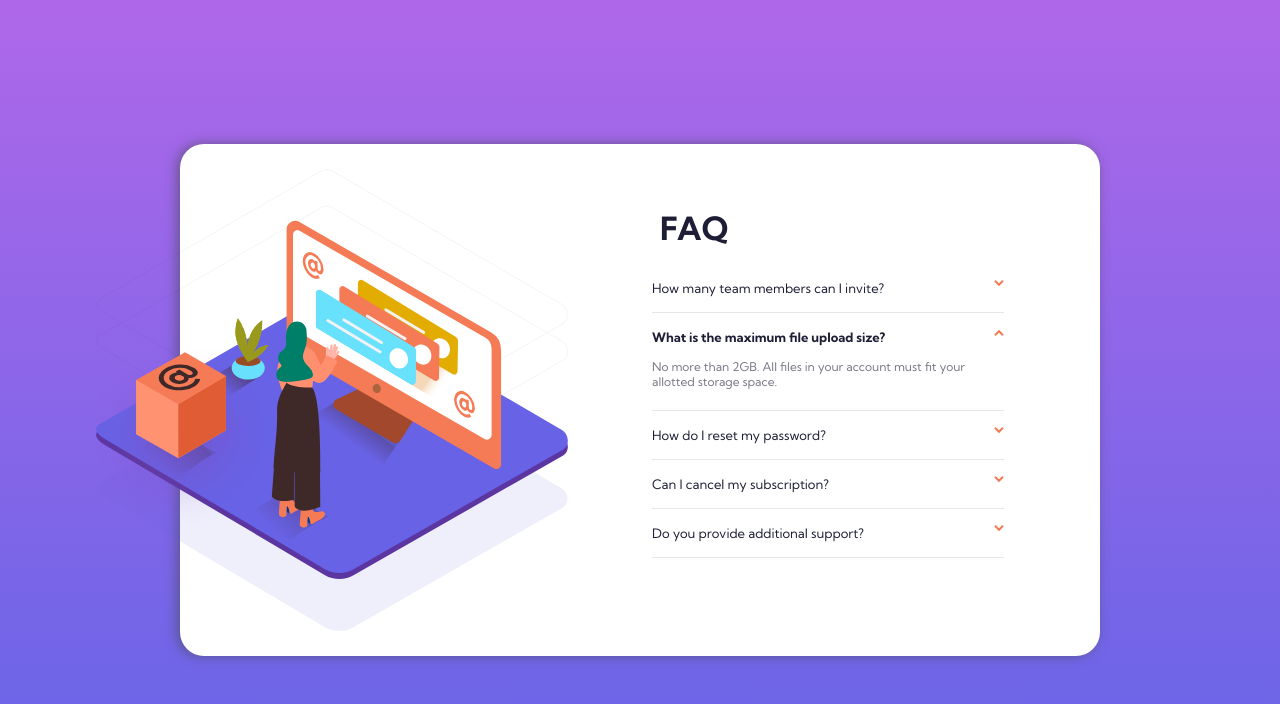
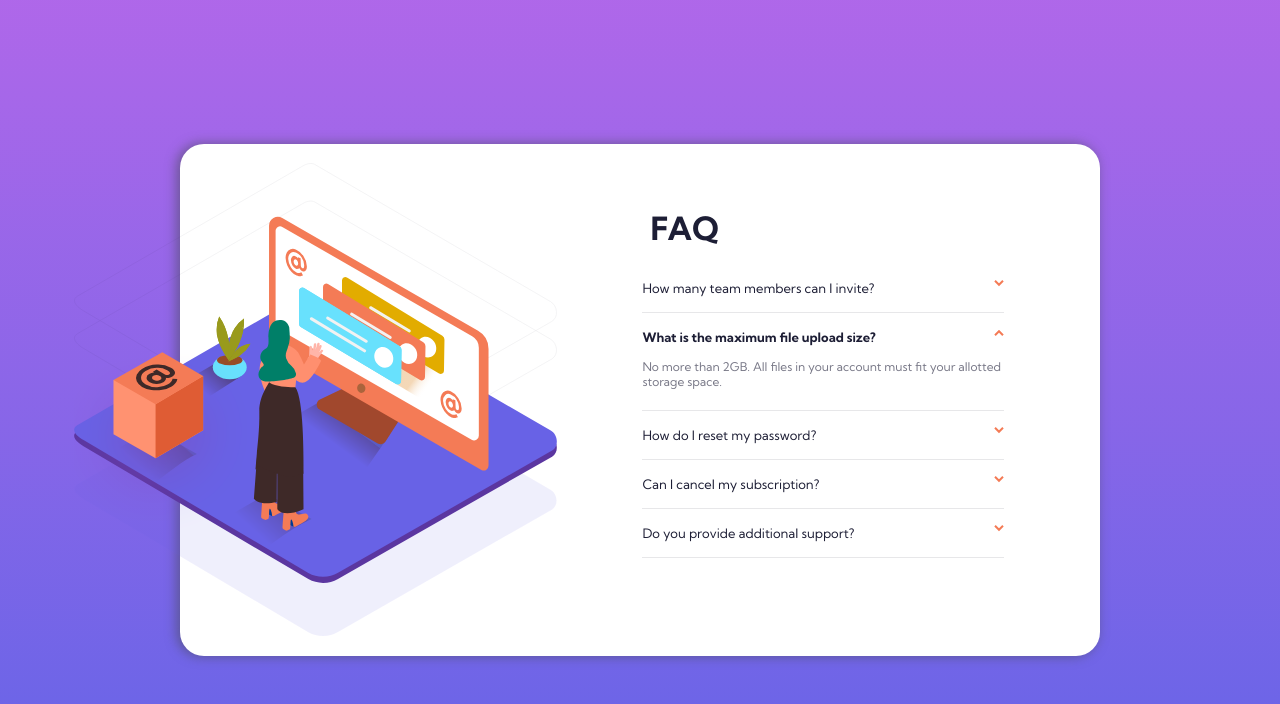
Before and after one commit to psalmuelle/faq-accordion-card-main, a plain HTML site: page index.html in a window 1280 px wide. Both pictures are taken after a click on the element 828 px from the left and 370 px from the top of the page. Drawn offline with Linux system fonts and the light colour scheme.

Commit message:
modified

```diff
--- a/css/style.css
+++ b/css/style.css
@@ -40,6 +40,7 @@ main {
   position: absolute;
   width: 74%;
   height: 14rem;
+
   background: url("../images/illustration-woman-online-mobile.svg"),
     url("../images/bg-pattern-mobile.svg");
   background-repeat: no-repeat;
@@ -64,7 +65,7 @@ main {
   font-size: 13px;
   text-align: left;
 }
-.one-section figcaption:hover {
+.faq:hover {
   cursor: pointer;
   color: hsl(14, 88%, 65%);
 }
@@ -82,7 +83,7 @@ main {
 .open {
   display: block;
 }
-.arrow-down{
+.arrow-down {
   transform: rotate(3.142rad);
   transition: transform 500ms ease-in;
 }
@@ -110,6 +111,10 @@ main {
   #heading {
     margin-top: 4rem;
   }
+  .faq:hover {
+    cursor: pointer;
+    color: hsl(14, 88%, 65%);
+  }
 }
 
 /* Design for Desktop*/
@@ -122,7 +127,7 @@ main {
     float: right;
     text-align: left;
     margin: 0 4.5rem 4rem 0;
-    width: 25rem;
+    width: 25.6rem;
   }
   #heading::before {
     width: 118%;
--- a/index.html
+++ b/index.html
@@ -46,15 +46,15 @@
           >
         </figure>
 
-        <figure class="faq">
+        <figure class="faq active">
           <figcaption class="open-bold"
             >What is the maximum file upload size?
             <img
               src="./images/icon-arrow-down.svg"
-              class="arrow  arrow-down"
+              class="arrow arrow-down"
               alt="icon-arrow-down"
           /></figcaption>
-          <p  class="info open"
+          <p class="info open"
             >No more than 2GB. All files in your account must fit your allotted
             storage space.</p
           >
@@ -70,7 +70,7 @@
           /></figcaption>
           <p class="info"
             >Click "Forget password" from the login page or "Change password"
-            from your profile page. A reset link will be emailed to you.
+            from your profile page. A reset link will be sent to you.
           </p>
         </figure>
 
@@ -83,9 +83,9 @@
               alt="icon-arrow-down"
           /></figcaption>
           <p class="info"
-      >Yes! Send us a message and we&#8242;ll process your request no questions
-            asked.</p
-          >
+            >Yes! Send us a message and we&#8242;ll process your request, no
+            questions asked and very convinient!
+          </p>
         </figure>
 
         <figure class="faq">
--- a/script.js
+++ b/script.js
@@ -1,85 +1,42 @@
 "strict mode";
-const arrow=document.querySelectorAll(".arrow");
+const arrow = document.querySelectorAll(".arrow");
 const figCaption = document.querySelectorAll("figcaption");
-const info = document.querySelectorAll(".info")
-const faq = document.querySelectorAll(".faq")
+const info = document.querySelectorAll(".info");
+const faq = document.querySelectorAll(".faq");
 
+function accordion(ind) {
+  console.log(ind);
+  if (faq[ind].classList.contains("active")) {
+    arrow.forEach((_arr, inde) => {
+      arrow.item(inde).classList.remove("arrow-down");
+    });
+    info.forEach((_inf, inde) => {
+      info.item(inde).classList.remove("open");
+    });
+    figCaption.forEach((_fig, inde) => {
+      figCaption.item(inde).classList.remove("open-bold");
+    });
 
-const accordion = ev =>{
-    ev.children[0].classList.toggle("open-bold")
-    ev.children[0].classList.toggle("arrow-down");
-    ev.children[3].classList.toggle("open");
+    arrow.forEach((_arr) => {
+      arrow.item(ind).classList.add("arrow-down");
+    });
+    info.forEach((_inf) => {
+      info.item(ind).classList.add("open");
+    });
+    figCaption.forEach((_fig) => {
+      figCaption.item(ind).classList.add("open-bold");
+      figCaption.item(ind).classList.add("open-bold");
+    });
+  }
 }
 
-const removeAccordion = ev =>{
- ev.classList.remove("open-bold")
-   ev.lastChild.classList.remove("arrow-down");
-   ev.nextElementSibling.classList.remove("open");
-}
+faq.forEach((faqt, index) => {
+  const all = [index];
 
-const siblings = n => [...n.parentElement.children].filter(c=>c.nodeType == 1 && c!=n)
-
-
-
-/*
-figCaption.forEach(e=> {
-
-  e.addEventListener("click", ev=>{
-faq.forEach(eachFaq =>{
- console.log(eachFaq.children[1].classList.contains("open"))
- console.log(eachFaq.children[1])
-
-if (eachFaq.children[1].classList.contains("open") ){
-   removeAccordion(e)
-}else{
-  accordion(ev.target)
-
-
-}
-
-
-})
-  })
-
-
-
-});*/
-
-
-faq.forEach(eachFaq=>{
-  if(eachFaq.children[1].classList.contains("open") >= 2){
-
-  }
-  eachFaq.addEventListener("click", (ev)=>{
-ev.preventDefault()
-accordion(ev.target)
-
-
-
+  faqt.addEventListener("click", (ev) => {
+    if (!faqt[1]) {
+      faqt.classList.add("active");
+      accordion(index);
+    }
   })
 })
-
-
-/*let getSiblings = function (e) {
-    // for collecting siblings
-    let siblings = [];
-    // if no parent, return no sibling
-    if(!e.parentNode) {
-        return siblings;
-    }
-    // first child of the parent node
-    let sibling  = e.parentNode.firstChild;
-
-    // collecting siblings
-    while (sibling) {
-        if (sibling.nodeType === 1 && sibling !== e) {
-            siblings.push(sibling);
-        }
-        sibling = sibling.nextSibling;
-    }
-    return siblings;
-
-
-
-    && ev.target.classList.contains("open-bold")
-    */
```
